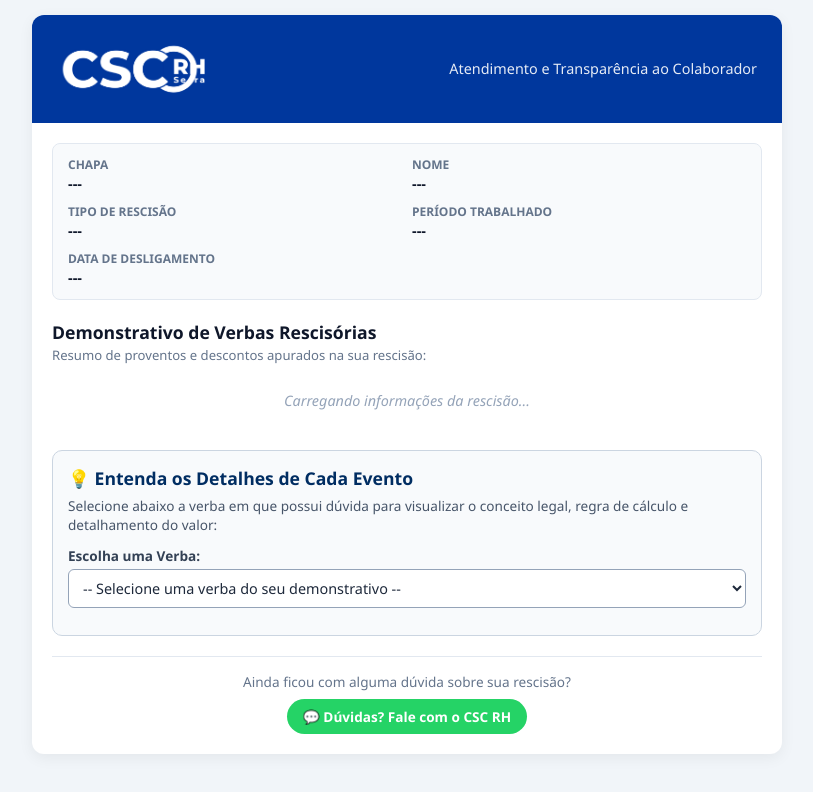
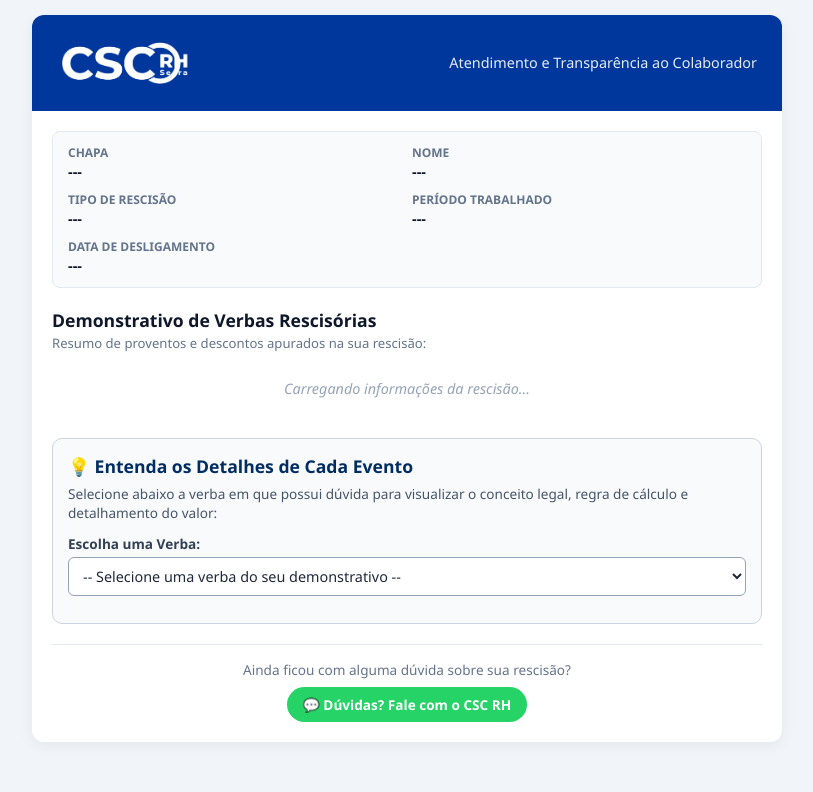
Before and after one commit to Bryan-dos-Santos/Explicativo-de-Rescis-o-CSC-RH, a plain HTML site: page index.html in a window 1280 px wide. Shown: the whole page, without its empty margins (233-1046 px from the left). Drawn offline with Linux system fonts and the light colour scheme.

Commit message:
Ajuste Logo

```diff
--- a/style.css
+++ b/style.css
@@ -24,7 +24,7 @@ body {
 .header {
     background: #00379d;
     color: #ffffff;
-    padding: 20px 25px;
+    padding: 18px 25px;
     display: flex;
     justify-content: space-between;
     align-items: center;
@@ -32,7 +32,7 @@ body {
 }
 
 .logo-header {
-    max-height: 68px;
+    max-height: 60px;
     width: auto;
     display: block;
 }
```
